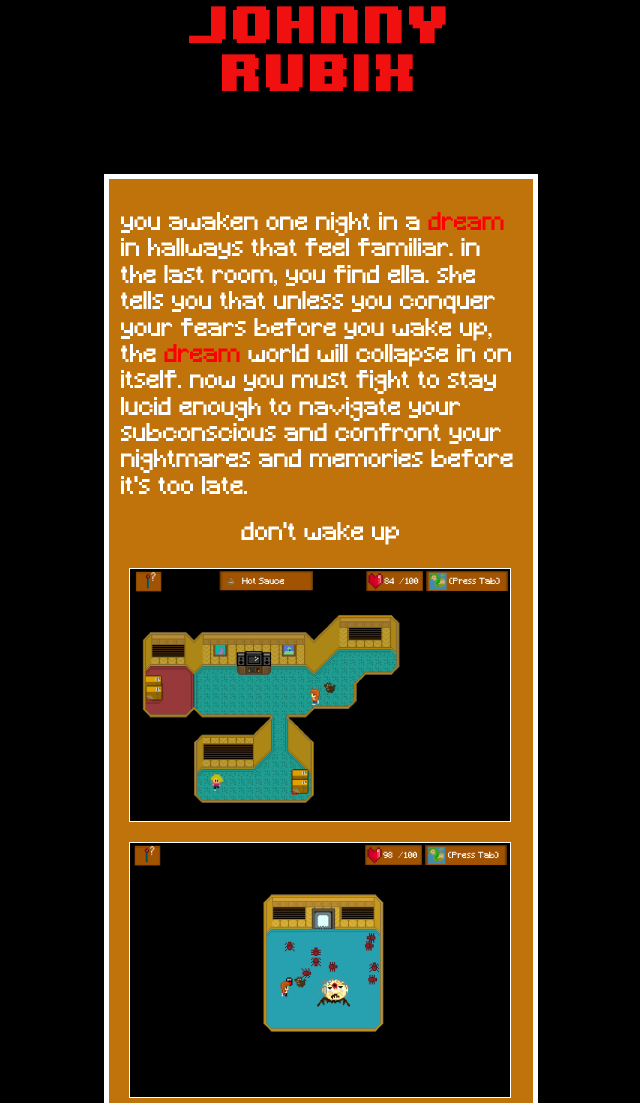
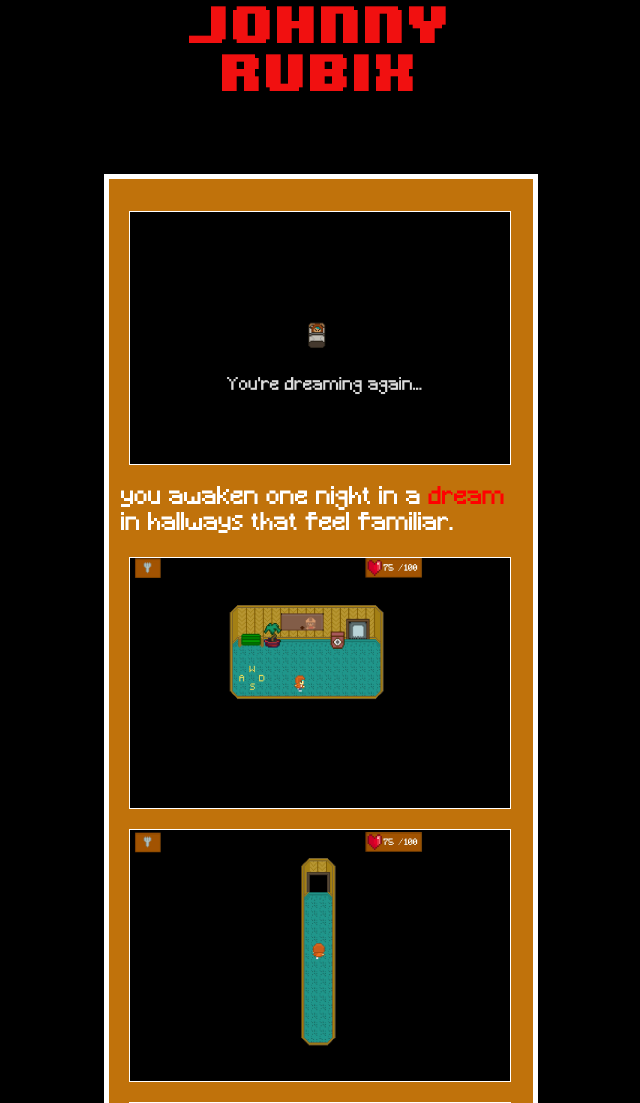
Before and after one commit to rubixqmusic/JohnnyRubixApp, a Flask app: page /hello-dreamer in a window 1280 px wide. Shown: the part 43-1146 px from the top of the page, without its empty margins (319-959 px from the left). Run offline with Flask 2, Linux system fonts and the light colour scheme; some libraries are stand-ins or nearby versions.

Commit message:
i think this is ready for release

```diff
--- a/templates/hello-dreamer-tmp.html
+++ b/templates/hello-dreamer-tmp.html
@@ -42,7 +42,19 @@
                 <div class="content-container">
                     <div class="drop-down-menu-container" id="game-story-menu">
                         <br>
-                        <h3>you awaken one night in a <span style="color: red;">dream </span> in hallways that feel familiar. in the last room, you find ella. she tells you that unless you conquer your fears before you wake up, the <span style="color: red;">dream</span> world will collapse in on itself. now you must fight to stay lucid enough to navigate your subconscious and confront your nightmares and memories before it's too late.</h3>
+                        <img src="{{url_for('static', filename='images/hellodreamer/game intro (1).png')}}" alt="" class="iframe-box image-box">
+                        <br>
+                        <h3>you awaken one night in a <span style="color: red;">dream </span> in hallways that feel familiar.</h3>
+                        <br>
+                        <img src="{{url_for('static', filename='images/hellodreamer/game intro (2).png')}}" alt="" class="iframe-box image-box">
+                        <img src="{{url_for('static', filename='images/hellodreamer/game intro (3).png')}}" alt="" class="iframe-box image-box">
+                        <img src="{{url_for('static', filename='images/hellodreamer/game intro (4).png')}}" alt="" class="iframe-box image-box">
+                        <br>
+                        <h3>in the last room, you find ella. she tells you that unless you conquer your fears before you wake up, the <span style="color: red;">dream</span> world will collapse in on itself.</h3>
+                        <br>
+                        <img src="{{url_for('static', filename='images/hellodreamer/game intro (5).png')}}" alt="" class="iframe-box image-box">
+                        <br>
+                        <h3>now you must fight to stay lucid enough to navigate your subconscious and confront your nightmares and memories before it's too late.</h3>
                         <br>
                         <h3 style="text-align: center;">don't wake up</h3>
                         <br>
```
Also changed, not shown: static/images/hellodreamer/game intro (1).png (added), static/images/hellodreamer/game intro (2).png (added), static/images/hellodreamer/game intro (3).png (added), static/images/hellodreamer/game intro (4).png (added), static/images/hellodreamer/game intro (5).png (added).
